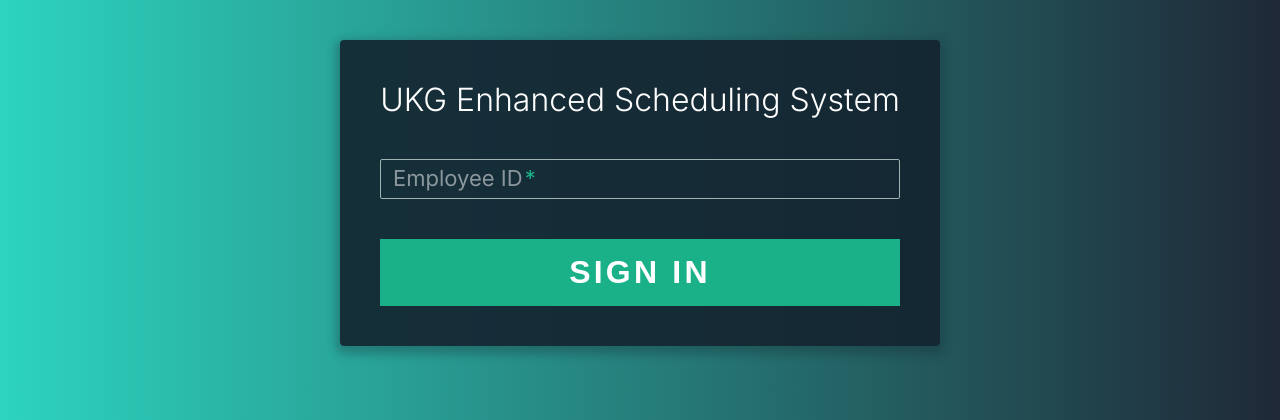
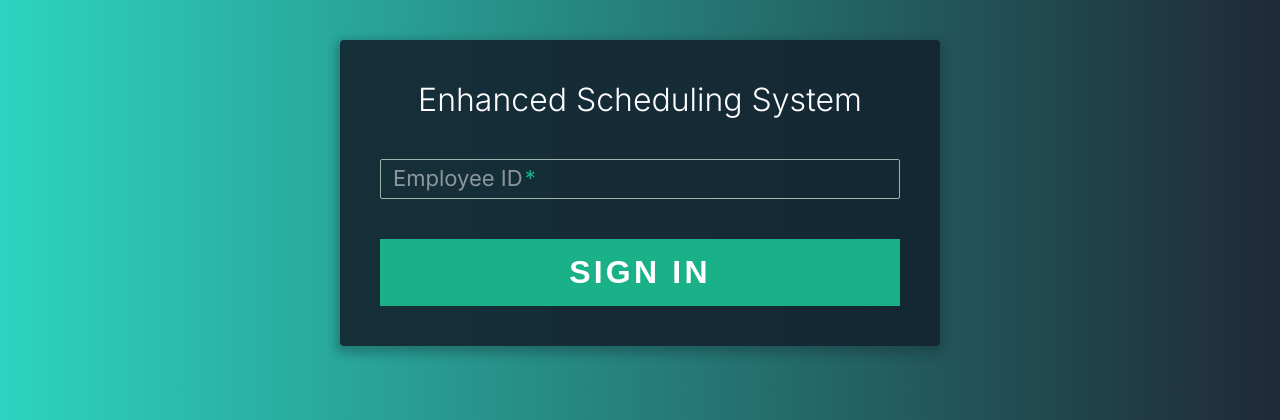
Before and after one commit to JoshG83/Milestone3, a Flask app: page / in a window 1280 px wide. Shown: the top 420 px of the page. Run offline with Flask 3, Linux system fonts and the light colour scheme; some libraries are stand-ins or nearby versions.

Commit message:
feat: Update header title for consistency in the Enhanced Scheduling System

```diff
--- a/templates/index.html
+++ b/templates/index.html
@@ -13,7 +13,7 @@
   <!-- Tab content container which is necessary for our interface -->
   <div class="tab-content">
     <div id="signup">
-      <h1>UKG Enhanced Scheduling System</h1>
+      <h1>Enhanced Scheduling System</h1>
 
       {% if error %}
         <p style="color:#ffdddd; background:#661111; padding:8px; border-radius:4px;">
```
